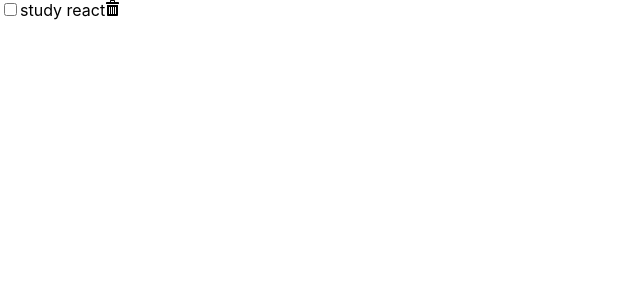
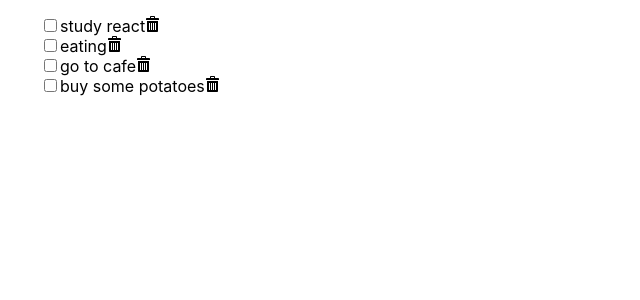
Before and after one commit to youmeSon/check-list, a React (Create React App) app: page / in a window 1280 px wide. Shown: the top 300 px of the page, without its empty margins (0-640 px from the left). Built offline with nearby package versions, Linux system fonts and the light colour scheme.

Commit message:
show whole items

```diff
--- a/src/components/Items.jsx
+++ b/src/components/Items.jsx
@@ -1,10 +1,20 @@
-import React from 'react';
-import Item from './item';
+import React, { useState } from "react";
+import Item from "./item";
 
 export default function Items() {
-    return (
-        <div>
-            <Item />
-        </div>
-    );
+  const items = [
+    { todo: "study react", isChecked: false, id: 1 },
+    { todo: "eating", isChecked: false, id: 2 },
+    { todo: "go to cafe", isChecked: false, id: 3 },
+    { todo: "buy some potatoes", isChecked: false, id: 4 },
+  ];
+  return (
+    <div>
+      <ul>
+        {items.map((item) => (
+          <Item todo={item.todo} key={item.id} />
+        ))}
+      </ul>
+    </div>
+  );
 }
--- a/src/components/item.jsx
+++ b/src/components/item.jsx
@@ -1,13 +1,15 @@
-import React from 'react';
-import styles from './item.module.css';
+import React from "react";
+import styles from "./item.module.css";
 import { ImBin } from "react-icons/im";
 
-export default function Item() {
-    return (
-      <div className={styles.list}>
+export default function Item(props) {
+  return (
+    <div className={styles.list}>
+      <li>
         <input type='checkbox' name='list-checkbox' />
-        <label for='list-checkbox'>study react</label>
+        <label>{props.todo}</label>
         <ImBin />
-      </div>
-    );
+      </li>
+    </div>
+  );
 }
```
Also changed, not shown: 1 other file (tests, documents, lock files or other folders).
